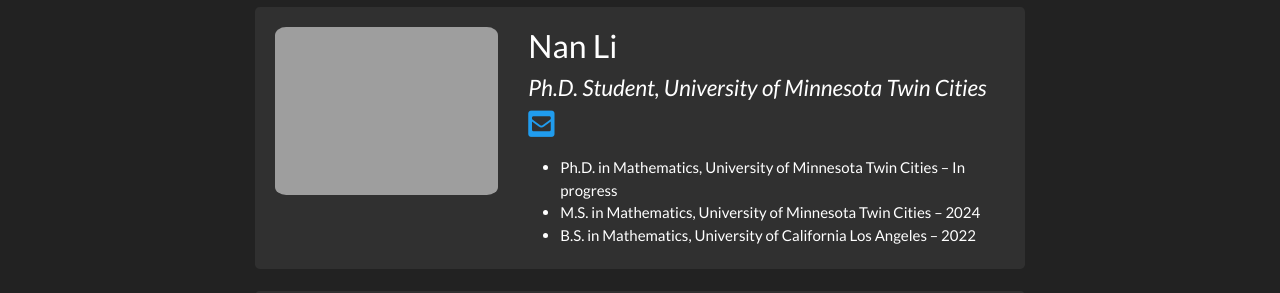
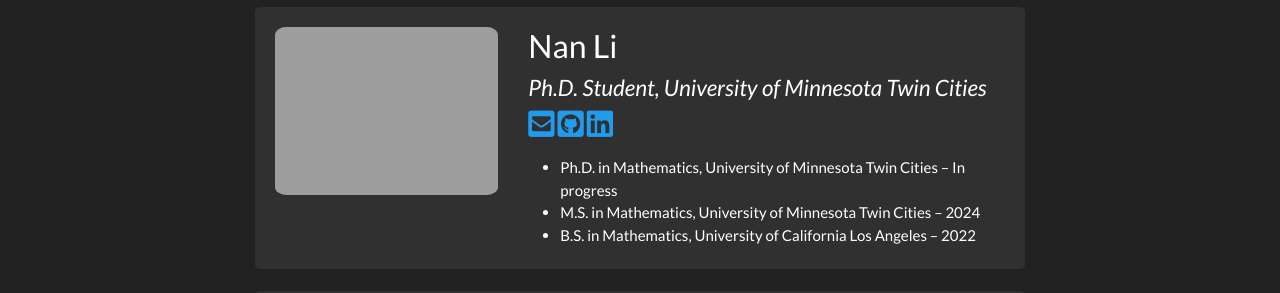
Before and after one commit to eigennan/eigennan.github.io, a Jekyll site: the page built from _pages/about.md, in a window 1280 px wide. Shown: the part 159-452 px from the top of the page. Built offline with Jekyll 4.4.1, drawn with Linux system fonts in a browser that asks for light colours; a style sheet for code colours, icons or effects is not loaded.

Commit message:
Update about.md

```diff
--- a/_pages/about.md
+++ b/_pages/about.md
@@ -18,8 +18,8 @@
   <h3>{{ member.name }}</h3>
   <h4><i>{{ member.info }}</i></h4>
   {% if member.email %}<a href="mailto:{{ member.email }}" target="_blank"><i class="fa fa-envelope-square fa-2x"></i></a> {% endif %}
-  {% if member.github %} <a href="{{ member.github }}" target="_blank"><i class="fa fa-github-square fa-2x"></i></a> {% endif %}
-  {% if member.linkedin %} <a href="{{ member.linkedin }}" target="_blank"><i class="fa fa-linkedin-square fa-2x"></i></a> {% endif %}
+  {% if member.github %} <a href="{{ member.github }}" target="_blank"><i class="fab fa-github-square fa-2x"></i></a> {% endif %}
+  {% if member.linkedin %} <a href="{{ member.linkedin }}" target="_blank"><i class="fab fa-linkedin fa-2x"></i></a> {% endif %}
   {% if member.scholar %} <a href="{{ member.scholar }}" target="_blank"><i class="ai ai-google-scholar-square ai-2x"></i></a> {% endif %}
   {% if member.cv %} <a href="{{ site.url }}{{ site.baseurl }}/{{ member.cv }}" target="_blank"><i class="ai ai-cv-square ai-2x"></i></a> {% endif %}
   {% if member.researchgate %} <a href="{{ member.researchgate }}" target="_blank"><i class="ai ai-researchgate-square ai-2x"></i></a> {% endif %}
```
